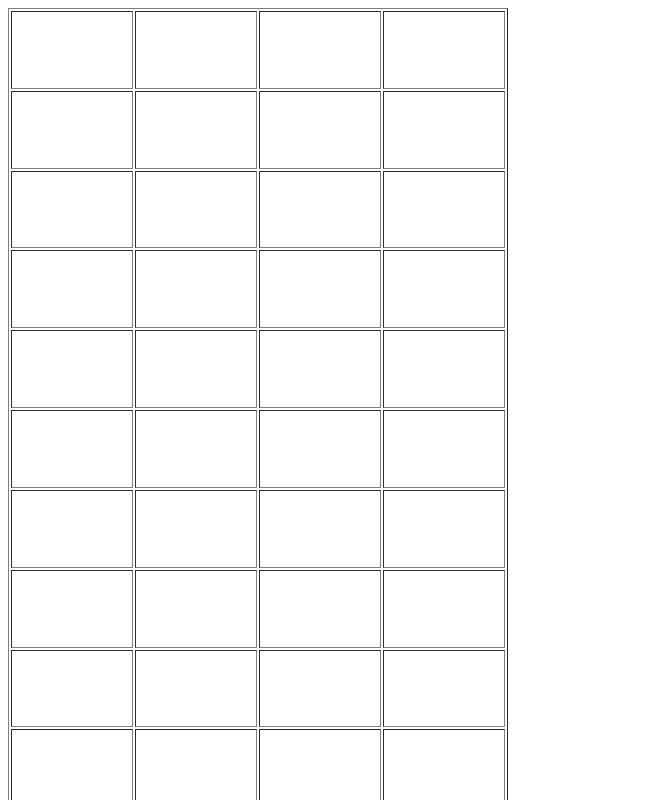
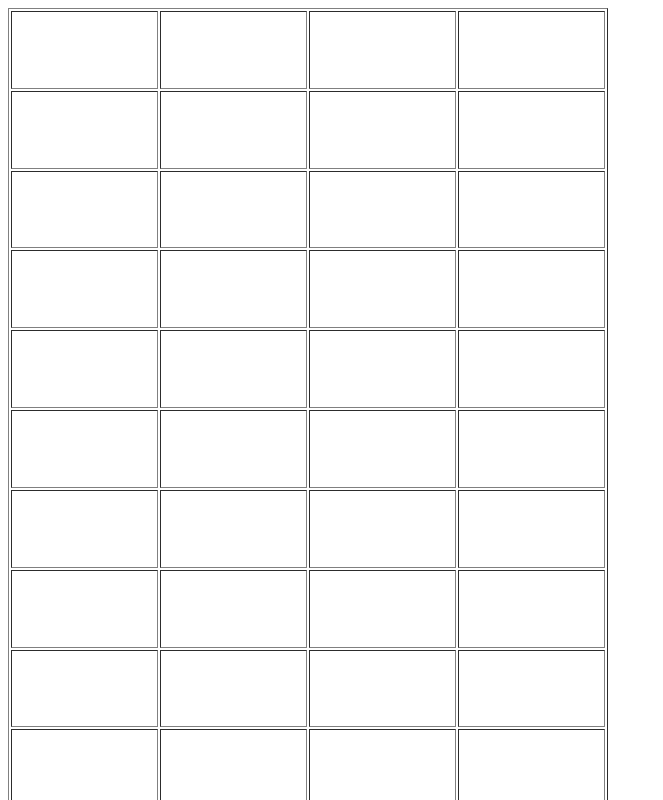
Before and after one commit to eunhynugkim/web-study, a plain HTML site: page 20190526/layout.html in a window 1280 px wide. Shown: the top 800 px of the page, without its empty margins (0-663 px from the left). Drawn offline with Linux system fonts and the light colour scheme.

Commit message:
20190511 3주차 학습정리

```diff
--- a/20190526/layout.html
+++ b/20190526/layout.html
@@ -4,7 +4,7 @@
     <meta charset="UTF-8">
 </head>
 <body>
-<table border="1" width="500px" height="2000px">
+<table border="1" width="600px" height="2000px">
     <tr>
         <th scope="col"></th>
         <th scope="col"></th>
```
